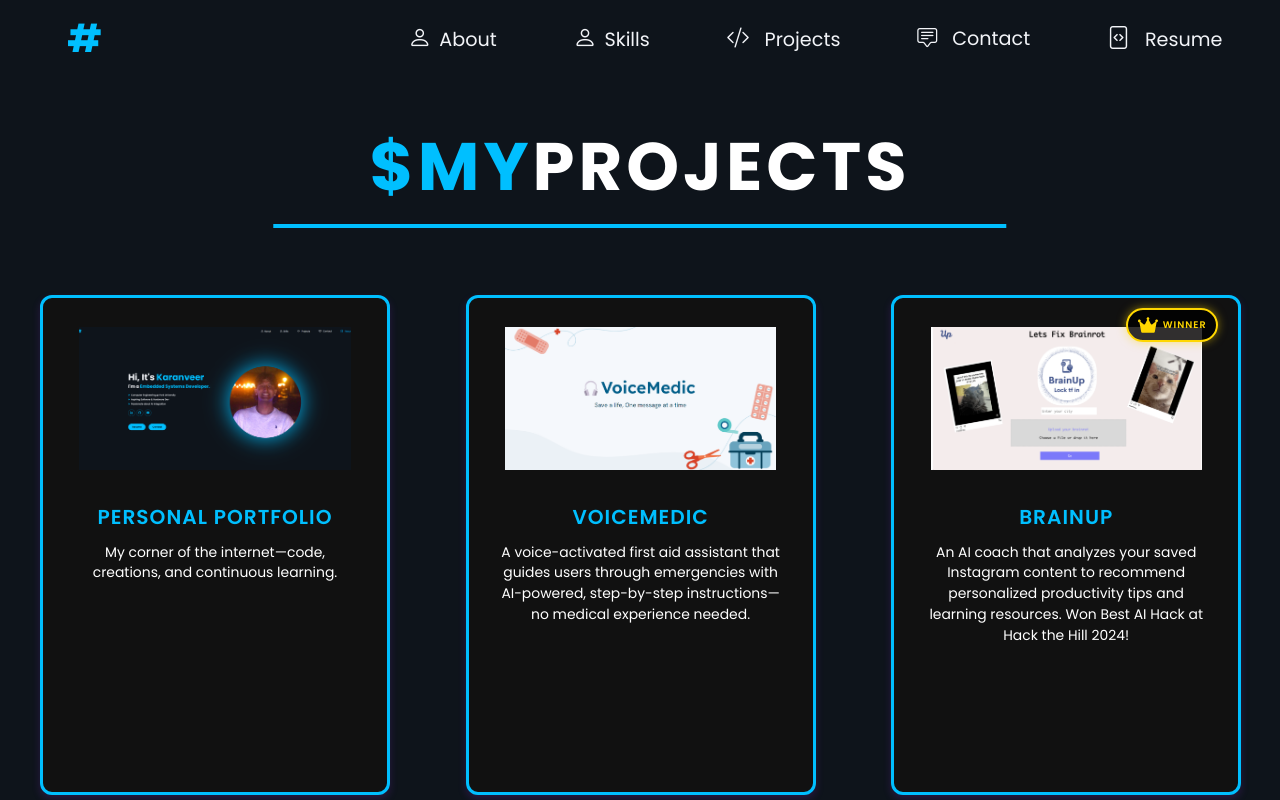
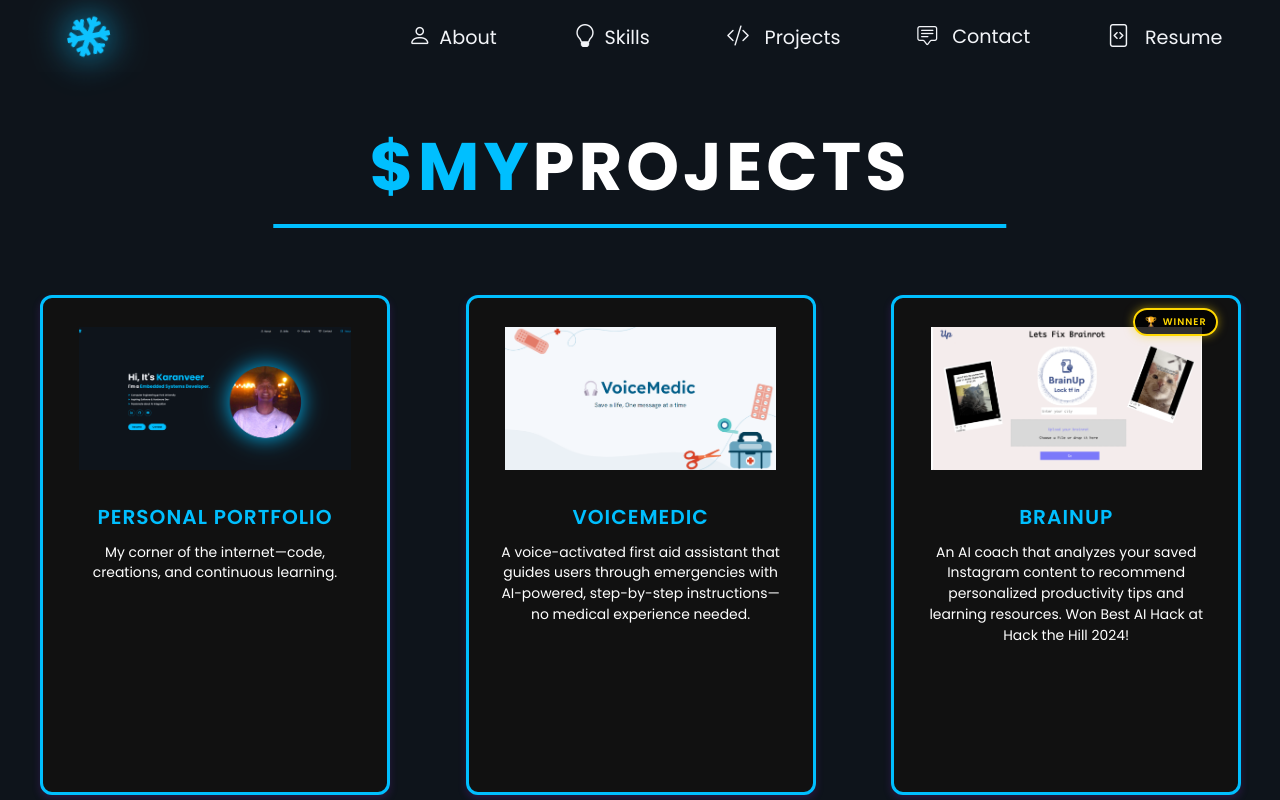
Before and after one commit to kpanesar88/portfolio, a Next.js app: page /projects in a window 1280 px wide. Built offline with nearby package versions, Linux system fonts and the light colour scheme; a web font is replaced by a local one.

Commit message:
updated certs

```diff
--- a/app/navbar/navbar.css
+++ b/app/navbar/navbar.css
@@ -405,3 +405,35 @@ html, body {
 
 
 }
+
+.snowflake-icon {
+  font-size: 4.5rem; /* Increased size */
+  color: #00bfff; /* Pure Arctic Blue */
+  animation: frost-pulse 3s ease-in-out infinite, rotate-snowflake 25s linear infinite;
+  filter: drop-shadow(0 0 15px rgba(0, 191, 255, 1))
+          drop-shadow(0 0 35px rgba(0, 191, 255, 0.6));
+  transition: transform 0.6s ease, filter 0.6s ease, color 0.6s ease;
+}
+
+.snowflake-icon:hover {
+  transform: scale(1.3) rotate(60deg);
+  color: #33ccff; /* Slightly brighter frost blue */
+  filter: drop-shadow(0 0 30px rgba(0, 191, 255, 1))
+          drop-shadow(0 0 60px rgba(0, 191, 255, 0.9));
+}
+
+@keyframes frost-pulse {
+  0%, 100% {
+    color: #00bfff;
+    filter: drop-shadow(0 0 15px #00bfff);
+  }
+  50% {
+    color: #33ccff;
+    filter: drop-shadow(0 0 28px #33ccff);
+  }
+}
+
+@keyframes rotate-snowflake {
+  from { transform: rotate(0deg); }
+  to { transform: rotate(360deg); }
+}
--- a/app/navbar/navbar.tsx
+++ b/app/navbar/navbar.tsx
@@ -1,9 +1,8 @@
 'use client';
 import React, { useState, useEffect } from 'react';
 import './navbar.css';
-import {  FaGithub, FaEnvelope } from 'react-icons/fa';
+import { FaGithub, FaEnvelope, FaSnowflake } from 'react-icons/fa';
 import { FaLinkedin } from 'react-icons/fa6';
-
 import 'bootstrap-icons/font/bootstrap-icons.css';
 import Link from 'next/link';
 
@@ -32,9 +31,11 @@ const Navbar = () => {
   return (
     <nav id="navbar" className={isMenuOpen ? 'open' : ''}>
       <div id="navbar-container">
-        {/* Logo Section */}
+        {/* ❄️ Snowflake Logo Section */}
         <div id="logo">
-          <Link href="/">#</Link>
+          <Link href="/">
+            <FaSnowflake className="snowflake-icon" />
+          </Link>
         </div>
 
         {/* Hamburger Menu */}
@@ -59,7 +60,7 @@ const Navbar = () => {
           </li>
           <li>
             <Link href="/skills" className="nav-link" onClick={closeMenu}>
-              <i className="bi bi-person" style={{ marginRight: '8px', fontSize: '23px' }}></i>
+              <i className="bi bi-lightbulb" style={{ marginRight: '8px', fontSize: '23px' }}></i>
               Skills
             </Link>
           </li>
@@ -99,7 +100,6 @@ const Navbar = () => {
         <Link href="/skills" onClick={closeMenu}>Skills</Link>
         <Link href="/projects" onClick={closeMenu}>Projects</Link>
         <Link href="/contact" onClick={closeMenu}>Contact</Link>
-
         <a
           href="/resume/Karanveer_Resume.pdf"
           target="_blank"
--- a/app/page-components/projectspage-components/projects.tsx
+++ b/app/page-components/projectspage-components/projects.tsx
@@ -2,7 +2,10 @@
 import React from 'react';
 import Image from 'next/image';
 import './projects.css';
+import { FaMicrosoft, FaGithub } from 'react-icons/fa';
+import { SiNvidia } from 'react-icons/si';
 
+// ================== PROJECT IMAGES ==================
 const projectImages = {
   portfolio: '/images/projectimgs/portfolio.png',
   voicemedic: '/images/projectimgs/voicemedic.png',
@@ -12,6 +15,7 @@ const projectImages = {
   watering: '/images/projectimgs/water.jpg',
 };
 
+// ================== INTERFACES ==================
 interface Project {
   id: number;
   title: string;
@@ -25,14 +29,23 @@ interface Project {
   hackathonName?: string;
 }
 
+interface Certification {
+  id: number;
+  title: string;
+  issuer: string;
+  date: string;
+  icon: JSX.Element;
+  certUrl?: string;
+}
+
+// ================== MAIN COMPONENT ==================
 const ProjectsDisplay: React.FC = () => {
   const projects: Project[] = [
     {
       id: 1,
       title: 'PERSONAL PORTFOLIO',
       description: 'My corner of the internet—code, creations, and continuous learning.',
-      technologies: ['REACT', 'NEXT.JS', 'HTML/CSS/JS', 'TYPESCRIPT', 'VSCODE', 'VERCEL',
-      ],
+      technologies: ['REACT', 'NEXT.JS', 'HTML/CSS/JS', 'TYPESCRIPT', 'VSCODE', 'VERCEL'],
       imageUrl: projectImages.portfolio,
       liveUrl: '/about',
       codeUrl: 'https://github.com/kpanesar88/portfolio',
@@ -40,19 +53,21 @@ const ProjectsDisplay: React.FC = () => {
     {
       id: 2,
       title: 'VOICEMEDIC',
-      description: 'A voice-activated first aid assistant that guides users through emergencies with AI-powered, step-by-step instructions—no medical experience needed.',
-      technologies: ['TYPESCRIPT', 'EXPO', 'TAILWIND', 'OPENAI', 'NODEJS', 'HTML/CSS/JS',],
+      description:
+        'A voice-activated first aid assistant that guides users through emergencies with AI-powered, step-by-step instructions—no medical experience needed.',
+      technologies: ['TYPESCRIPT', 'EXPO', 'TAILWIND', 'OPENAI', 'NODEJS', 'HTML/CSS/JS'],
       imageUrl: projectImages.voicemedic,
       devpostUrl: 'https://devpost.com/software/voice-medic',
-      codeUrl:'https://github.com/kpanesar88/VoiceMedic',
+      codeUrl: 'https://github.com/kpanesar88/VoiceMedic',
     },
     {
       id: 3,
       title: 'BRAINUP',
-      description: 'An AI coach that analyzes your saved Instagram content to recommend personalized productivity tips and learning resources. Won Best AI Hack at Hack the Hill 2024!',
-      technologies: ['PYTHON', 'FLASK', 'REACTJS', 'SELENIUM', 'HDBSCAN', 'HTML/CSS/JS', ],
+      description:
+        'An AI coach that analyzes your saved Instagram content to recommend personalized productivity tips and learning resources. Won Best AI Hack at Hack the Hill 2024!',
+      technologies: ['PYTHON', 'FLASK', 'REACTJS', 'SELENIUM', 'HDBSCAN', 'HTML/CSS/JS'],
       imageUrl: projectImages.brainup,
-      devpostUrl:'https://devpost.com/software/brainup',
+      devpostUrl: 'https://devpost.com/software/brainup',
       codeUrl: 'https://github.com/kpanesar88/BrainUp',
       isHackathonWinner: true,
       hackathonName: 'Hack the Hill 2024 (AI CHALLENGE)',
@@ -60,7 +75,8 @@ const ProjectsDisplay: React.FC = () => {
     {
       id: 4,
       title: 'PRODUCTIVITY EXTENSION',
-      description: 'A browser extension that monitors your attention by detecting when you look at the screen. Simple feedback shows focus sessions without interruptions.',
+      description:
+        'A browser extension that monitors your attention by detecting when you look at the screen. Simple feedback shows focus sessions without interruptions.',
       technologies: ['PYTHON', 'FLASK', 'HTML/CSS/JS', 'VSCODE'],
       imageUrl: projectImages.productivity,
       codeUrl: 'https://github.com/kpanesar88/productivity-ext',
@@ -68,7 +84,8 @@ const ProjectsDisplay: React.FC = () => {
     {
       id: 5,
       title: 'FITNESS WATCH',
-      description: 'An Arduino-powered activity tracker that counts steps and calories—just the essentials in a compact circuit.',
+      description:
+        'An Arduino-powered activity tracker that counts steps and calories—just the essentials in a compact circuit.',
       technologies: ['C++', 'ARDUINO', 'DS3231 RTC', 'LIS3DHTR Accelerometer', 'VSCODE'],
       imageUrl: projectImages.fitness,
       codeUrl: 'https://github.com/kpanesar88/fitness-watch-arduino',
@@ -76,63 +93,104 @@ const ProjectsDisplay: React.FC = () => {
     {
       id: 6,
       title: 'WATERING SYSTEM',
-      description: 'An automated system that uses soil sensors to control watering—perfect hydration, no guesswork. Ideal for busy plant lovers!',
-      technologies: ['JAVA','ARDUINO', 'FIRMATA4J', 'JSSC', 'ECLIPSE','IoT'],
+      description:
+        'An automated system that uses soil sensors to control watering—perfect hydration, no guesswork. Ideal for busy plant lovers!',
+      technologies: ['JAVA', 'ARDUINO', 'FIRMATA4J', 'JSSC', 'ECLIPSE', 'IoT'],
       imageUrl: projectImages.watering,
       codeUrl: 'https://github.com/kpanesar88/automated-plant-watering-system',
     },
   ];
 
+  // ===== CERTIFICATIONS (Reorganized) =====
+  const certifications: Certification[] = [
+    {
+      id: 1,
+      title: 'Deep Learning Fundamentals',
+      issuer: 'NVIDIA Deep Learning Institute',
+      date: '2025',
+      icon: <SiNvidia color="#76B900" size={40} />,
+      certUrl: 'https://drive.google.com/file/d/1SNdwOgwqfpSDyTM6eEc4GG5mN0cGgync/view',
+    },
+    {
+      id: 2,
+      title: 'Getting Started with Modern CUDA C',
+      issuer: 'NVIDIA',
+      date: '2025',
+      icon: <SiNvidia color="#76B900" size={40} />,
+      certUrl: 'https://drive.google.com/file/d/195PVBpPpEff5NPbFSmSjadcB8MCfwBnZ/view?usp=sharing',
+    },
+    {
+      id: 3,
+      title: 'Ubuntu Linux Professional Certificate',
+      issuer: 'Canonical',
+      date: '2025',
+      icon: (
+        <Image
+          src="/images/company/Canonical.png"
+          alt="Canonical Logo"
+          width={40}
+          height={40}
+          style={{ borderRadius: '6px', objectFit: 'contain' }}
+        />
+      ),
+      certUrl:
+        'https://www.linkedin.com/learning/certificates/fd753de597ebd4b17a4651dffbbc8f04372788400496f8bdf778e1e86a934d66',
+    },
+    {
+      id: 4,
+      title: 'Career Essentials in Generative AI',
+      issuer: 'Microsoft',
+      date: '2025',
+      icon: <FaMicrosoft color="#00A4EF" size={40} />,
+      certUrl:
+        'https://www.linkedin.com/learning/certificates/e933c10f3f77a26ad4c61f3f817085bde857f500b69c7bd691b46a7baaef5bb2',
+    },
+    {
+      id: 5,
+      title: 'Azure AI Essentials ',
+      issuer: 'Microsoft',
+      date: '2025',
+      icon: <FaMicrosoft color="#00A4EF" size={40} />,
+      certUrl:
+        'https://www.linkedin.com/learning/certificates/1ac84f2d378f109aa0e3165d1c35d2b393f193ed92bf7d900a74a9a96d21060b',
+    },
+    {
+      id: 6,
+      title: 'Career Essentials in GitHub',
+      issuer: 'GitHub',
+      date: '2025',
+      icon: <FaGithub color="#ffffff" size={40} />,
+      certUrl:
+        'https://www.linkedin.com/learning/certificates/f147fc7abadb67569f92c39920883291c737c3811f207d27a4ca98bfc88b75a1',
+    },
+  ];
+
   const splitTechnologies = (techs: string[]) => {
     const midIndex = Math.ceil(techs.length / 2);
-    return {
-      row1: techs.slice(0, midIndex),
-      row2: techs.slice(midIndex)
-    };
+    return { row1: techs.slice(0, midIndex), row2: techs.slice(midIndex) };
   };
 
   return (
     <div className="projects-container">
-<h1 className="projects-title">
-  <span className="purple-text">$MY</span><span className="white-text">PROJECTS</span>
-</h1>      <div className="projects-grid">
+      <h1 className="projects-title">
+        <span className="purple-text">$MY</span>
+        <span className="white-text">PROJECTS</span>
+      </h1>
+
+      {/* ===== PROJECTS GRID ===== */}
+      <div className="projects-grid">
         {projects.map((project) => {
           const { row1, row2 } = splitTechnologies(project.technologies);
           return (
-            <div
-              key={project.id}
-              className={`project-card ${project.isHackathonWinner ? 'hackathon-winner' : ''}`}
-            >
+            <div key={project.id} className={`project-card ${project.isHackathonWinner ? 'hackathon-winner' : ''}`}>
               {project.isHackathonWinner && (
-                <div
-                  className="winner-tag"
-                  title={project.hackathonName}
-                  aria-label={`Winner of ${project.hackathonName}`}
-                >
-                  <svg
-                    xmlns="http://www.w3.org/2000/svg"
-                    viewBox="0 0 576 512"
-                    width="20"
-                    height="20"
-                    fill="gold"
-                  >
-                    <path d="M576 136c0 22.09-17.91 40-40 40c-.248 0-.4551-.1266-.7031-.1305l-50.52 277.9C482 468.9 468.8 480 453.3 480H122.7c-15.46 0-28.72-11.06-31.48-26.27L40.71 175.9C40.46 175.9 40.25 176 39.1 176c-22.09 0-40-17.91-40-40S17.91 96 39.1 96s40 17.91 40 40c0 8.998-3.521 16.89-8.537 23.57l89.63 71.7c15.91 12.73 39.5 7.544 48.61-10.68l57.6-115.2C255.1 98.34 247.1 86.24 247.1 72C247.1 49.91 265.9 32 288 32s39.1 17.91 39.1 40c0 14.24-7.936 26.34-19.3 33.4l57.6 115.2c9.111 18.22 32.71 23.4 48.61 10.68l89.63-71.7C499.5 152.9 496 144.1 496 136C496 113.9 513.9 96 536 96S576 113.9 576 136z"/>
-                  </svg>
-                  <span>Winner</span>
+                <div className="winner-tag" title={project.hackathonName}>
+                  🏆 <span>Winner</span>
                 </div>
               )}
 
               <div className="project-image-container">
-                <Image
-                  src={project.imageUrl}
-                  alt={project.title}
-                  width={300}
-                  height={180}
-                  className="project-image"
-                  onError={(e) => {
-                    (e.target as HTMLImageElement).src = 'https://via.placeholder.com/300x180';
-                  }}
-                />
+                <Image src={project.imageUrl} alt={project.title} width={300} height={180} className="project-image" />
               </div>
 
               <div className="project-content">
@@ -142,36 +200,22 @@ const ProjectsDisplay: React.FC = () => {
                 <div className="project-hover-footer">
                   <div className="project-links">
                     {project.devpostUrl && (
-                      <a
-                        href={project.devpostUrl}
-                        className="project-link devpost-link"
-                        target="_blank"
-                        rel="noopener noreferrer"
-                      >
+                      <a href={project.devpostUrl} className="project-link devpost-link" target="_blank" rel="noopener noreferrer">
                         DEVPOST
                       </a>
                     )}
                     {project.codeUrl && (
-                      <a
-                        href={project.codeUrl}
-                        className="project-link github-link"
-                        target="_blank"
-                        rel="noopener noreferrer"
-                      >
+                      <a href={project.codeUrl} className="project-link github-link" target="_blank" rel="noopener noreferrer">
                         GITHUB
                       </a>
                     )}
                     {project.liveUrl && (
-                      <a
-                        href={project.liveUrl}
-                        className="project-link live-link"
-                        target="_blank"
-                        rel="noopener noreferrer"
-                      >
+                      <a href={project.liveUrl} className="project-link live-link" target="_blank" rel="noopener noreferrer">
                         LIVE DEMO
                       </a>
                     )}
                   </div>
+
                   <div className="technology-rows">
                     <div className="technology-row">
                       {row1.map((tech, index) => (
@@ -190,6 +234,37 @@ const ProjectsDisplay: React.FC = () => {
           );
         })}
       </div>
+
+      {/* ===== CERTIFICATIONS SECTION ===== */}
+      <section className="certifications-section">
+        <h2 className="certifications-title">
+          <span className="purple-text">$MY</span>
+          <span className="white-text">CERTIFICATIONS</span>
+        </h2>
+
+        <div className="certifications-list">
+          {certifications.map((cert) => (
+            <div key={cert.id} className="cert-row">
+              <div className="cert-left">
+                <div className="cert-icon">{cert.icon}</div>
+                <div className="cert-info">
+                  <h3>{cert.title}</h3>
+                  <span className="cert-separator">—</span>
+                  <span>{cert.issuer}</span>
+                  <span className="cert-separator">—</span>
+                  <span>Issued {cert.date}</span>
+                </div>
+              </div>
+
+              {cert.certUrl && (
+                <a href={cert.certUrl} target="_blank" rel="noopener noreferrer" className="cert-btn">
+                  View Credential
+                </a>
+              )}
+            </div>
+          ))}
+        </div>
+      </section>
     </div>
   );
 };
```
Also changed, not shown: app/page-components/projectspage-components/projects.css (+163 -2 lines), public/images/company/Canonical.png (added).
